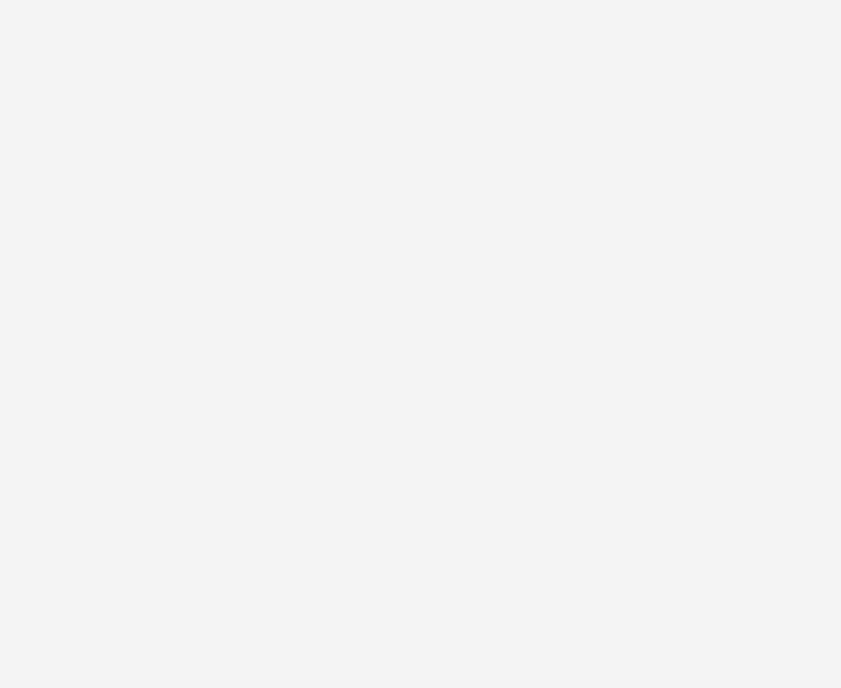
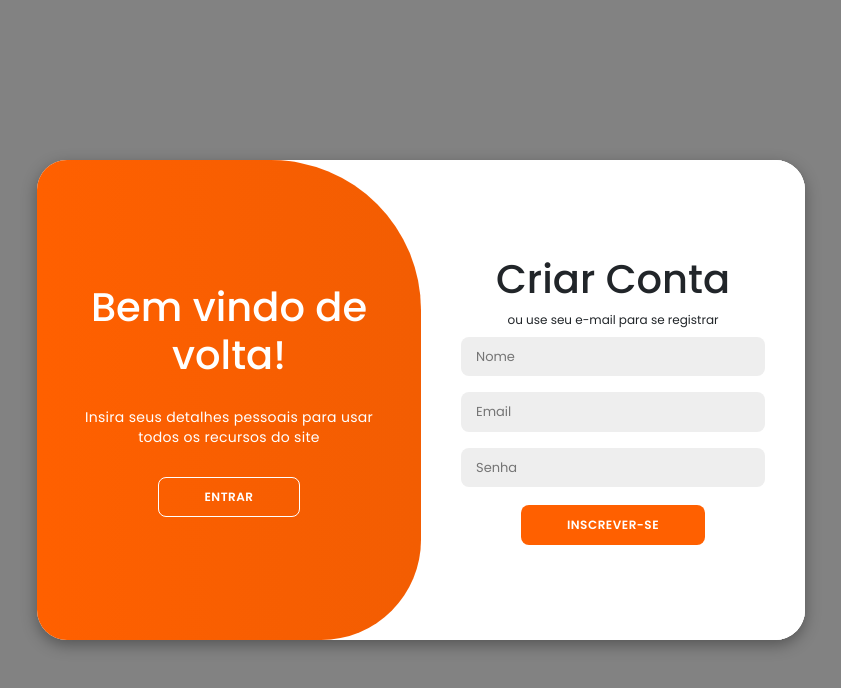
Before and after one commit to EduardoTCaetano/BlitzTech-FrontEnd, an Angular app in the folder BlitzTech/: page /login in a window 1280 px wide. Before the commit this address led to /. Shown: the top 688 px of the page, without its empty margins (219-1060 px from the left). Built offline with nearby package versions, Linux system fonts and the light colour scheme; a web font is replaced by a local one.

Commit message:
Atualizando home e adicionando tela de login

```diff
--- a/BlitzTech/src/app/app.module.server.ts
+++ b/BlitzTech/src/app/app.module.server.ts
@@ -6,7 +6,6 @@ import { AppComponent } from './app.component';
 
 @NgModule({
   imports: [
-    AppModule,
     ServerModule,
   ],
   bootstrap: [AppComponent],
--- a/BlitzTech/src/app/components/carousel/carousel.component.css
+++ b/BlitzTech/src/app/components/carousel/carousel.component.css
@@ -20,8 +20,8 @@
   overflow-x: auto;
   scroll-snap-type: x mandatory;
   scroll-behavior: smooth;
-  box-shadow: 0 1.5rem 3rem -0.75rem hsla(0, 0%, 0%, 0.25);
-  border-radius: 0.5rem;
+  box-shadow: 0 1.5rem 3rem -0.75rem hsla(33, 88%, 37%, 0.512);
+  border-radius: 5%;
   -ms-overflow-style: none;
   scrollbar-width: none;
   width: 98vw; /* largura ocupando 100% da tela */
--- a/BlitzTech/src/app/components/carousel/carousel.component.html
+++ b/BlitzTech/src/app/components/carousel/carousel.component.html
@@ -21,11 +21,6 @@
               alt="3D rendering of an imaginary blue planet in space"
             />
           </div>
-          <div class="slider-nav">
-            <a href="#slide-1"></a>
-            <a href="#slide-2"></a>
-            <a href="#slide-3"></a>
-          </div>
         </div>
       </div>
     </div>
--- a/BlitzTech/src/app/components/introduction/introduction.component.css
+++ b/BlitzTech/src/app/components/introduction/introduction.component.css
@@ -15,6 +15,11 @@
   box-shadow: 0 2px 5px #333;
   margin: 10px;
   background: #1a2238;
+}
+
+.product-card:hover {
+  border: 4px solid rgb(182, 83, 6);
+  transition: all 0.5s;
 }
 
 .spacing {
@@ -39,7 +44,7 @@
   justify-content: center;
   height: 300px;
   padding: 50px;
-  background-image: linear-gradient(#ff6000, #c34d04);
+  background-image: linear-gradient(#d3d2d2, #969595);
 }
 
 .product-thumb img {
@@ -71,7 +76,7 @@
 }
 
 .product-details h4 a:hover {
-  color: #f52544;
+  color: #ea741b;
 }
 
 .product-details p {
@@ -111,7 +116,6 @@
   color: #ff6000;
 }
 
-/* Botão */
 
 .button {
   width: 180px;
--- /dev/null
+++ b/BlitzTech/src/app/components/login/login.component.css
@@ -0,0 +1,211 @@
+@import url("https://fonts.googleapis.com/css2?family=Poppins:ital,wght@0,100;0,200;0,300;0,400;0,500;0,600;0,700;0,800;0,900;1,100;1,200;1,300;1,400;1,500;1,600;1,700;1,800;1,900&display=swap");
+
+.parent {
+  background-color: #828282;
+  display: flex;
+  align-items: center;
+  justify-content: center;
+  flex-direction: column;
+  height: 100vh;
+}
+
+.container {
+  background-color: #fff;
+  border-radius: 30px;
+  box-shadow: 0 5px 15px rgba(0, 0, 0, 0.35);
+  position: relative;
+  overflow: hidden;
+  width: 768px;
+  max-width: 100%;
+  min-height: 480px;
+}
+
+.container p {
+  font-size: 14px;
+  line-height: 20px;
+  letter-spacing: 0.3px;
+  margin: 20px 0;
+}
+
+.container span {
+  font-size: 12px;
+}
+
+.container a {
+  color: #333;
+  font-size: 13px;
+  text-decoration: none;
+  margin: 15px 0 10px;
+}
+
+.container button {
+  background-color: #ff6000;
+  color: #fff;
+  font-size: 12px;
+  padding: 10px 45px;
+  border: 1px solid transparent;
+  border-radius: 8px;
+  font-weight: 600;
+  letter-spacing: 0.5px;
+  text-transform: uppercase;
+  margin-top: 10px;
+  cursor: pointer;
+}
+
+.container button.hidden {
+  background-color: transparent;
+  border-color: #fff;
+}
+
+.container form {
+  background-color: #fff;
+  display: flex;
+  align-items: center;
+  justify-content: center;
+  flex-direction: column;
+  padding: 0 40px;
+  height: 100%;
+}
+
+.container input {
+  background-color: #eee;
+  border: none;
+  margin: 8px 0;
+  padding: 10px 15px;
+  font-size: 13px;
+  border-radius: 8px;
+  width: 100%;
+  outline: none;
+}
+
+.form-container {
+  position: absolute;
+  top: 0;
+  height: 100%;
+  transition: all 0.6s ease-in-out;
+}
+
+.sign-in {
+  left: 0;
+  width: 50%;
+  z-index: 2;
+}
+
+.container.active .sign-in {
+  transform: translateX(100%);
+}
+
+.sign-up {
+  left: 0;
+  width: 50%;
+  opacity: 0;
+  z-index: 1;
+  transition: all 0.5s;
+}
+
+.container.active .sign-up {
+  transform: translateX(100%);
+  opacity: 1;
+  z-index: 5;
+  animation: move 0.6s;
+}
+
+@keyframes move {
+  0%,
+  49.99% {
+    opacity: 0;
+    z-index: 1;
+  }
+  50%,
+  100% {
+    opacity: 1;
+    z-index: 5;
+  }
+}
+
+.social-icons {
+  margin: 20px 0;
+}
+
+.social-icons a {
+  border: 1px solid #ccc;
+  border-radius: 20%;
+  display: inline-flex;
+  justify-content: center;
+  align-items: center;
+  margin: 0 3px;
+  width: 40px;
+  height: 40px;
+  transition: all 0.5s;
+}
+
+.social-icons a:hover {
+  scale: 1.3;
+  border: 1px solid #000;
+}
+
+.toggle-container {
+  position: absolute;
+  top: 0;
+  left: 50%;
+  width: 50%;
+  height: 100%;
+  overflow: hidden;
+  transition: all 0.6s ease-in-out;
+  border-radius: 150px 0 0 100px;
+  z-index: 1000;
+}
+
+.container.active .toggle-container {
+  transform: translateX(-100%);
+  border-radius: 0 150px 100px 0;
+}
+
+.toggle {
+  background-color: #ff6000;
+  height: 100%;
+  background: linear-gradient(to right, #ff6000, #e65a04);
+  color: #fff;
+  position: relative;
+  left: -100%;
+  height: 100%;
+  width: 200%;
+  transform: translateX(0);
+  transition: all 0.6s ease-in-out;
+}
+
+.container.active .toggle {
+  transform: translateX(50%);
+}
+
+.toggle-panel {
+  position: absolute;
+  width: 50%;
+  height: 100%;
+  display: flex;
+  align-items: center;
+  justify-content: center;
+  flex-direction: column;
+  padding: 0 30px;
+  text-align: center;
+  top: 0;
+  transform: translateX(0);
+  transition: all 0.6s ease-in-out;
+}
+
+.toggle-left {
+  transform: translateX(-200%);
+}
+
+.container.active .toggle-left {
+  transform: translateX(0);
+}
+
+.toggle-right {
+  right: 0;
+  transform: translateX(0);
+}
+
+.container.active .toggle-right {
+  transform: translateX(200%);
+}
--- /dev/null
+++ b/BlitzTech/src/app/components/login/login.component.html
@@ -0,0 +1,46 @@
+<!DOCTYPE html>
+<html lang="en">
+
+<body>
+  <div class="parent">
+    <div class="container" [ngClass]="isSignDivVisiable ? 'active' :'' " id="container">
+        <div class="form-container sign-up" >
+            <form (ngSubmit)="onRegister()">
+                <h1>Criar Conta</h1>
+                <span>ou use seu e-mail para se registrar</span>
+                <input type="text" name="name" [(ngModel)]="signUpObj.name" placeholder="Nome" required>
+                <input type="email" name="email" [(ngModel)]="signUpObj.email" placeholder="Email" required>
+                <input type="password" name="password"  [(ngModel)]="signUpObj.password" placeholder="Senha" required>
+                <div *ngIf="signUpError" class="error-message">{{ signUpError }}</div> <!-- Mensagem de erro -->
+                <button type="submit">Inscrever-se</button>
+            </form>
+        </div>
+        <div class="form-container sign-in" >
+            <form (ngSubmit)="onLogin()">
+                <h1>Entrar</h1>
+                <span>ou use sua senha de e-mail</span>
+                <input type="email" name="email" [(ngModel)]="loginObj.email" placeholder="Email" required>
+                <input type="password" name="password"   [(ngModel)]="loginObj.password" placeholder="Senha" required>
+                <div *ngIf="loginError" class="error-message">{{ loginError }}</div> <!-- Mensagem de erro -->
+                <a href="#">→ Esqueceu sua senha? ←</a>
+                <button type="submit">Entrar</button>
+            </form>
+        </div>
+        <div class="toggle-container">
+            <div class="toggle">
+                <div class="toggle-panel toggle-left">
+                    <h1>Bem vindo de volta!</h1>
+                    <p>Insira seus detalhes pessoais para usar todos os recursos do site</p>
+                    <button type="button" class="hidden" id="login" (click)="isSignDivVisiable = false">Entrar</button>
+                </div>
+                <div class="toggle-panel toggle-right">
+                    <h1>Olá, Amigo!</h1>
+                    <p>Registre-se com seus detalhes pessoais para usar todos os recursos do site</p>
+                    <button type="button" class="hidden" id="register" (click)="isSignDivVisiable = true">Inscrever-se</button>
+                </div>
+            </div>
+        </div>
+    </div>
+  </div>
+</body>
+</html>
--- /dev/null
+++ b/BlitzTech/src/app/components/login/login.component.ts
@@ -0,0 +1,84 @@
+import { HttpClientModule } from '@angular/common/http';
+import { Component } from '@angular/core';
+import { FormsModule } from '@angular/forms';
+import { Router } from '@angular/router';
+import { CommonModule } from '@angular/common';
+
+@Component({
+  selector: 'app-login',
+  standalone: true,
+  imports: [FormsModule, HttpClientModule, CommonModule],
+  templateUrl: './login.component.html',
+  styleUrls: ['./login.component.css']
+})
+export class LoginComponent {
+  isSignDivVisiable: boolean = true;
+
+  signUpObj: SignUpModel = new SignUpModel();
+  loginObj: LoginModel = new LoginModel();
+  signUpError?: string;
+  loginError?: string;
+
+  constructor(private router: Router) {}
+
+  onRegister() {
+    if (!this.signUpObj.email || !this.signUpObj.password || !this.signUpObj.name) {
+      this.signUpError = 'Todos os campos são obrigatórios';
+      return;
+    }
+    const localUser = localStorage.getItem('angular17users');
+    if(localUser != null) {
+      const users =  JSON.parse(localUser);
+      users.push(this.signUpObj);
+      localStorage.setItem('angular17users', JSON.stringify(users))
+    } else {
+      const users = [];
+      users.push(this.signUpObj);
+      localStorage.setItem('angular17users', JSON.stringify(users))
+    }
+    alert('Registration Success');
+    this.router.navigateByUrl('/dashboard');
+  }
+
+  onLogin() {
+    if (!this.loginObj.email || !this.loginObj.password) {
+      this.loginError = 'Email e senha são obrigatórios';
+      return;
+    }
+    const localUsers =  localStorage.getItem('angular17users');
+    if(localUsers != null) {
+      const users =  JSON.parse(localUsers);
+
+      const isUserPresent =  users.find( (user:SignUpModel) => user.email == this.loginObj.email && user.password == this.loginObj.password);
+      if(isUserPresent != undefined) {
+        alert("User Found...");
+        localStorage.setItem('loggedUser', JSON.stringify(isUserPresent));
+        this.router.navigateByUrl('/dashboard');
+      } else {
+        alert("No User Found");
+      }
+    }
+  }
+}
+
+export class SignUpModel {
+  name: string;
+  email: string;
+  password: string;
+
+  constructor() {
+    this.email = "";
+    this.name = "";
+    this.password = ""
+  }
+}
+
+export class LoginModel {
+  email: string;
+  password: string;
+
+  constructor() {
+    this.email = "";
+    this.password = ""
+  }
+}
--- a/BlitzTech/src/styles.css
+++ b/BlitzTech/src/styles.css
@@ -9,8 +9,6 @@
 
 html,
 body {
-  height: 100% !important;
-  line-height: 1.7;
   scroll-behavior: smooth;
   background-color: #f4f4f4;
 }
```
Also changed, not shown: BlitzTech/src/app/app-routing.module.ts (+6 -4 lines), BlitzTech/src/app/components/cards/cards.component.css (+15 -9 lines), BlitzTech/src/app/services/custom.interceptor.ts (added, +13 -0 lines), 2 other files (tests, documents, lock files or other folders).
